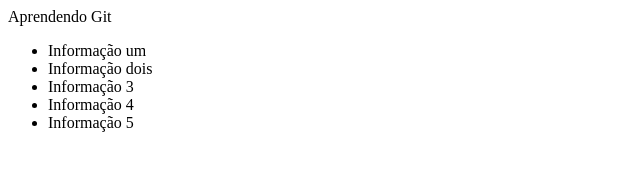
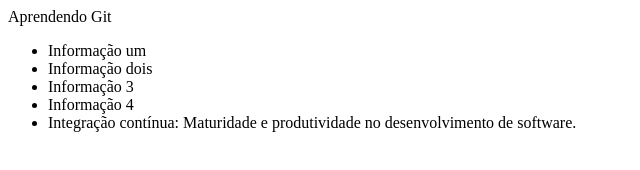
Before and after one commit to ArthurrSantoss/alura-git, a plain HTML site: page index.html in a window 1280 px wide. Shown: the whole page, without its empty margins (0-640 px from the left). Drawn offline with Linux system fonts and the light colour scheme.

Commit message:
Renomeando curso de integração contínua

```diff
--- a/index.html
+++ b/index.html
@@ -9,7 +9,7 @@
             <li>Informação dois</li>
             <li>Informação 3</li>
             <li>Informação 4</li>
-            <li>Informação 5</li>
+            <li>Integração contínua: Maturidade e produtividade no desenvolvimento de software.</li>
         </ul>
     </body>
 </html>
```
